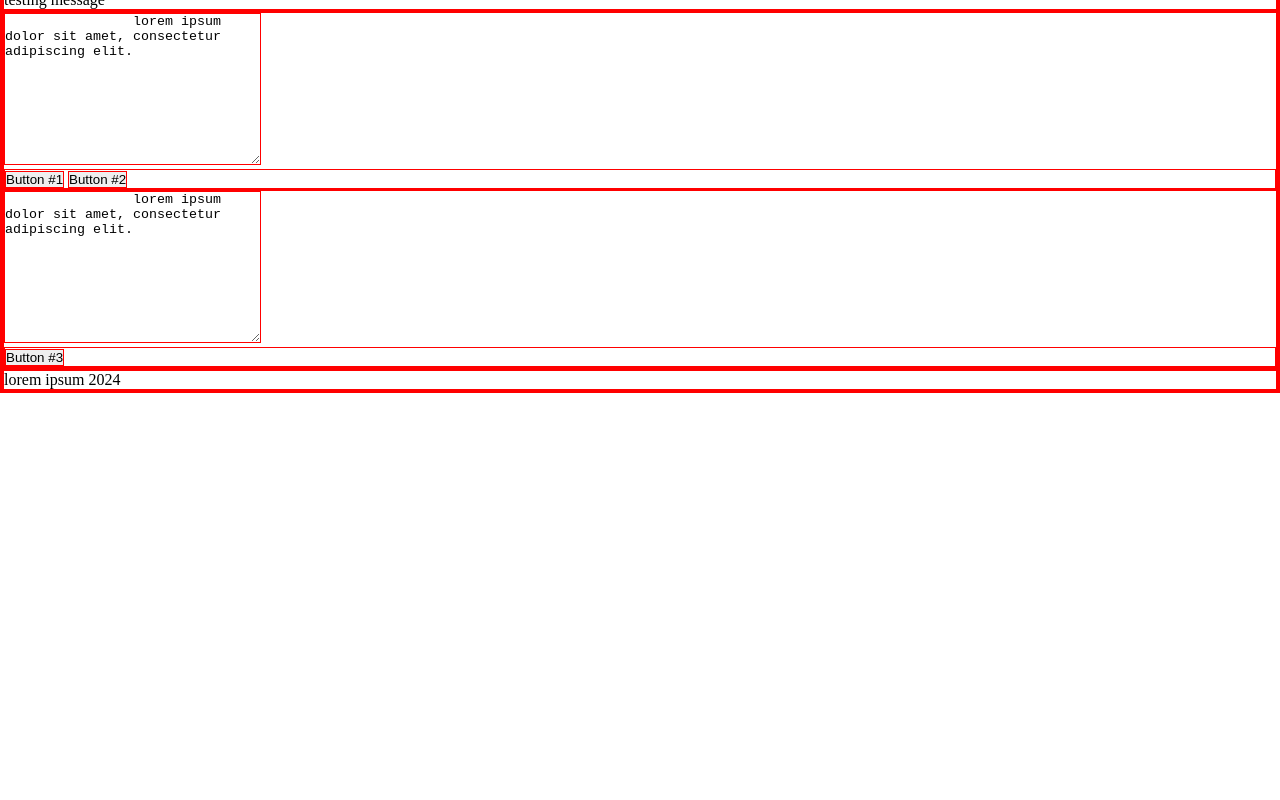
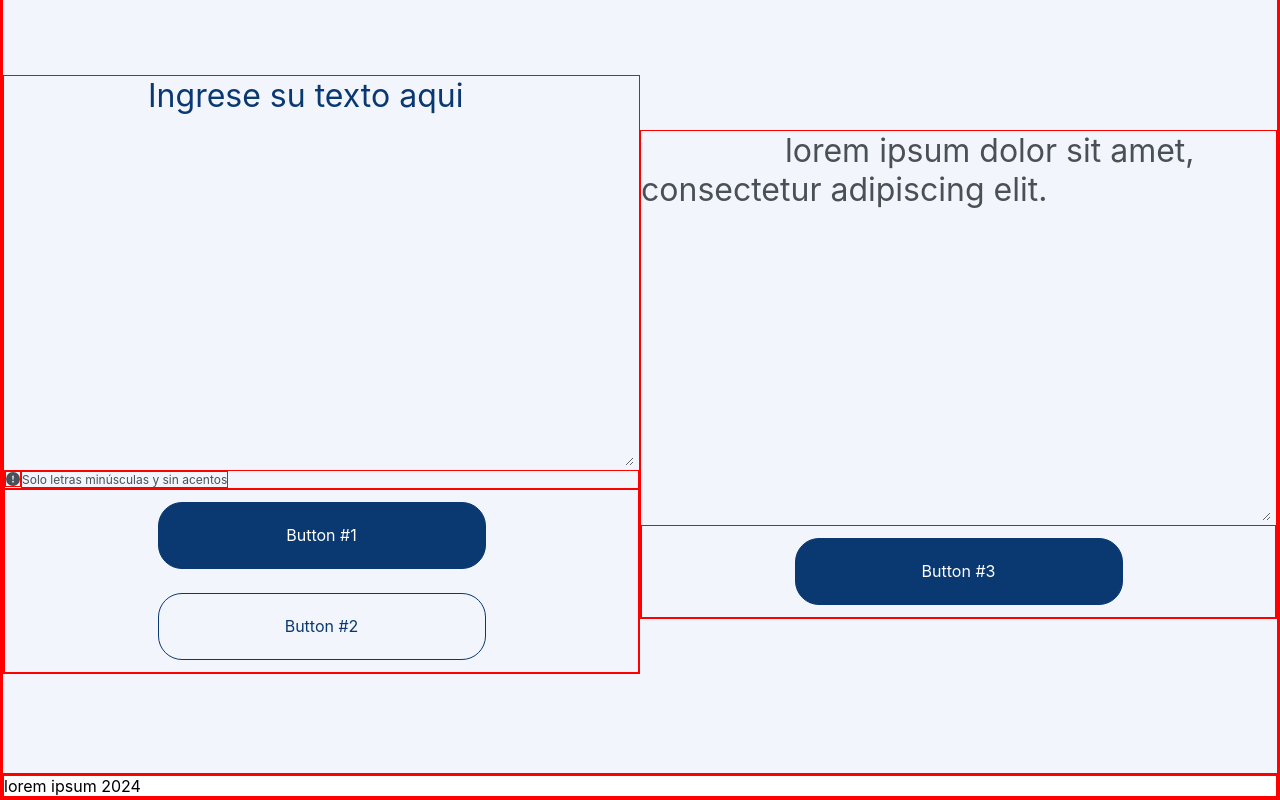
Before and after one commit to juanpyusun/encriptador-alura, a plain HTML site: page index.html in a window 1280 px wide. Shown: the part 108-908 px from the top of the page. Before the commit the page ends 800 px from the top, so only its background shows below. Drawn offline with Linux system fonts and the light colour scheme.

Commit message:
estilos basicos

```diff
--- a/app.js
+++ b/app.js
@@ -0,0 +1,52 @@
+const LLAVES = {
+    "a": "ai",
+    "e": "enter",
+    "i": "imes",
+    "o": "ober",
+    "u": "ufat"
+};
+
+function encriptar(){
+    let mensaje = "";
+    let input = document.getElementById("input").value;
+    return mensaje;
+}
+
+function desencriptar(){
+    let mensaje = "";
+    return mensaje;
+}
+
+function comprobacionInput(input){
+    if(contieneMayusculas(input)){
+        return ["ERROR", "El input no debe contener letras mayúsculas"];
+    }
+    if(contieneCaracteresEspeciales(input)){
+        return ["ERROR", "El input no debe contener caracteres especiales"];
+    }
+    if(contieneAcentos(input)){
+        return ["ERROR", "El input no debe contener acentos en las vocales"];
+    }
+    return ["OK", ""];
+}
+
+function contieneMayusculas(input){
+    // Comprobamos si el input contiene al menos una letra mayúscula.
+    return input !== input.toLowerCase();
+}
+
+function contieneCaracteresEspeciales(input) {
+    // Definimos una expresión regular que busca cualquier carácter especial.
+    // Los caracteres especiales están dentro de los corchetes [].
+    // La barra invertida \ se usa para escapar los caracteres especiales dentro de los corchetes.
+    // La expresión regular busca uno o más caracteres especiales en el input.
+    const expresionRegular = /[!@#$%^&*()_+\-=\[\]{};':"\\|,.<>\/?]+/;
+    // Usamos el método test() de la expresión regular para verificar si el input contiene algún carácter especial.
+    // Este método devuelve true si encuentra al menos una coincidencia y false si no encuentra ninguna.
+    return expresionRegular.test(input);
+}
+function contieneAcentos(input){
+    // Definimos una expresión regular que busca cualquier vocal con tilde o diéresis.
+    const expresionRegular = /[áéíóúü]+/;
+    return expresionRegular.test(input);
+}
--- a/index.html
+++ b/index.html
@@ -8,28 +8,30 @@
 </head>
 <body>
     <header>
-        <h1>Lorem ipsum</h1>
-        <img src="img/Vector.png" alt="">
+        <img src="img/Logo.png" alt="">
     </header>
-    <div class="message">
-        <p>testing message</p>
-    </div>
     <main>
         <section class="container">
-            <textarea name="" id="" cols="30" rows="10">
+            <textarea name="txtInput" id="txtInput" cols="30" rows="10">
+                Ingrese su texto aqui
+            </textarea>
+            <div class="row" id="alert">
+                <svg xmlns="http://www.w3.org/2000/svg" width="16" height="16" fill="currentColor" class="bi bi-exclamation-circle-fill" viewBox="0 0 16 16">
+                    <path d="M16 8A8 8 0 1 1 0 8a8 8 0 0 1 16 0M8 4a.905.905 0 0 0-.9.995l.35 3.507a.552.552 0 0 0 1.1 0l.35-3.507A.905.905 0 0 0 8 4m.002 6a1 1 0 1 0 0 2 1 1 0 0 0 0-2"/>
+                  </svg>
+                <p>Solo letras minúsculas y sin acentos</p>
+            </div>
+            <div class="row">
+                <button class="btn-primary">Button #1</button>
+                <button class="btn-secondary">Button #2</button>
+            </div>
+        </section>
+        <section class="container">
+            <textarea name="txtOutput" id="txtOutput" cols="30" rows="10" disabled>
                 lorem ipsum dolor sit amet, consectetur adipiscing elit.
             </textarea>
             <div class="row">
-                <button>Button #1</button>
-                <button>Button #2</button>
-            </div>
-        </section>
-        <section class="container">
-            <textarea name="" id="" cols="30" rows="10">
-                lorem ipsum dolor sit amet, consectetur adipiscing elit.
-            </textarea>
-            <div class="row">
-                <button>Button #3</button>
+                <button class="btn-primary">Button #3</button>
             </div>
         </section>
     </main>
--- a/style.css
+++ b/style.css
@@ -1,6 +1,135 @@
+:root {
+    /*Primary color*/
+    --dark-blue-100: #609ED4;
+    --dark-blue-200: #356EA9;
+    --dark-blue-300: #0A3871;
+    --dark-blue-400: #072B61;
+    --dark-blue-500: #052051;
+
+    /*Secondary color*/
+    --light-blue-100: #F3F5FC;
+    --light-blue-200: #EFF1FA;
+    --light-blue-300: #E9ECF8;
+    --light-blue-400: #AAB2D5;
+    --light-blue-500: #757FB2;
+
+    /*Accent color*/
+    --gray-100: #CED4DA;
+    --gray-200: #ADB5BD;
+    --gray-300: #868E96;
+    --gray-400: #495057;
+    --gray-500: #343A40;
+}
+
 *{
-    margin: 0;
-    padding: 0;
-    box-sizing: border-box;
+    margin: 0;  /* Ajusta el margen si es necesario */
+    padding: 0; /* Ajusta el relleno si es necesario */
+    box-sizing: border-box; /* Ajusta el modelo de caja */
+    font-family: 'Inter', sans-serif; /* Ajusta la fuente */
     border: 1px solid red;
 }
+
+/* Estilo para los textArea*/
+textarea {
+    background-color: transparent; /* Quita el fondo */
+    border: none;   /* Quita el borde */
+    outline: none;  /* Quita el borde de enfoque */
+    overflow: auto; /* Asegura que el contenido no se desborde */
+    font-size: 32px;
+}
+
+/* Estilo para el textArea de  entrada*/
+#txtInput{
+    color: var(--dark-blue-300); /* Ajusta el color del texto */
+}
+
+/* Estilo para el textArea de salida*/
+#txtOutput{
+    color: var(--gray-400); /* Ajusta el color del texto */
+}
+
+/* Estilo para el botón primario*/
+button{
+    padding: 10px 20px; /* Ajusta el relleno */
+    margin: 10px 0; /* Ajusta el margen */
+    border-radius: 24px; /* Ajusta el radio del borde */
+    cursor: pointer; /* Ajusta el cursor */
+    font-size: 16px; /* Ajusta el tamaño de la fuente */
+    margin: 12px;
+    width: 328px;
+    height: 67px;
+}
+.btn-primary {
+    background-color: var(--dark-blue-300); /* Ajusta el color de fondo */
+    color:  white; /* Ajusta el color del texto */
+    border: 1px solid var(--dark-blue-300); /* Ajusta el borde */
+}
+
+.btn-primary:hover {
+    background-color: var(--dark-blue-400); /* Ajusta el color de fondo  al pasar el mouse*/
+}
+
+/* Estilo para el botón secundario*/
+.btn-secondary {
+    background-color: transparent;
+    color:  var(--dark-blue-300);
+    border: 1px solid var(--dark-blue-300);
+}
+
+.btn-secondary:hover {
+    background-color: var(--light-blue-200);
+}
+
+/* Estilo alerta*/
+#alert  {
+    font-size: 12px;
+    color: var(--gray-400);
+    justify-content: left; /* Ajusta la alineación */
+}
+
+/* Estilo para el contenedor main*/
+main {
+    display: flex; /* Ajusta la visualización */
+    flex-direction: row; /* Ajusta la dirección */
+    align-items: center; /* Ajusta la alineación */
+    justify-content: center; /* Ajusta la alineación */
+    height: 100vh; /* Ajusta la altura */
+    background-color: var(--light-blue-100); /* Ajusta el color de fondo */
+}
+
+/* Estilo para el contenedor container*/
+.container {
+    flex: 1; /* Ajusta el tamaño */
+}
+
+/* Estilo para el contenedor row*/
+.row {
+    display: flex; /* Ajusta la visualización */
+    flex-wrap: wrap; /* Ajusta el ajuste de línea */
+    justify-content: space-evenly; /* Ajusta la alineación */
+}
+
+/********************************************/
+
+/* Estilos para tablets y moviles */
+@media only screen  and (max-width: 1024px) {
+    /*
+    *{
+        margin: 0;
+        padding: 0;
+        box-sizing: border-box;
+        border: 1px solid blue;
+    }
+    */
+}
+
+/* Estilos para desktops */
+@media only screen and (min-width: 1025px) {
+    /*
+    *{
+        margin: 0;
+        padding: 0;
+        box-sizing: border-box;        border: 1px solid red;
+    }
+    */
+}
```
Also changed, not shown: img/Exclamation-circle-fill.svg (added), img/Logo.png (added), img/Muñeco.png (added), img/Vector.png (deleted), 1 other file.
